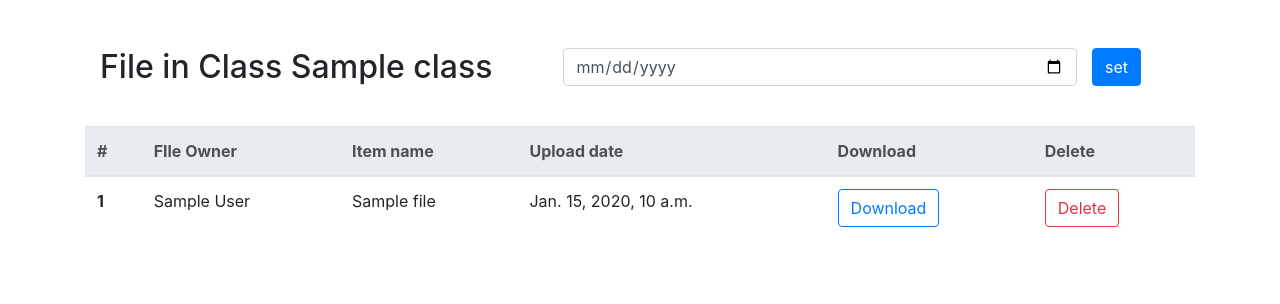
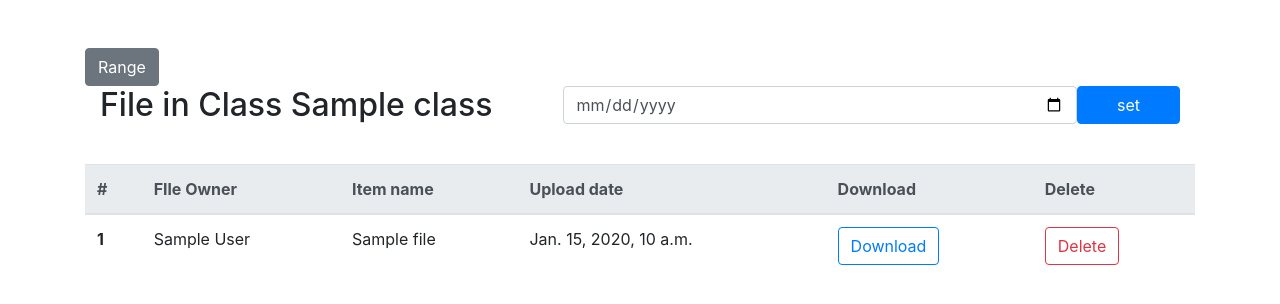
Before and after one commit to bintangx1902/lab_app_assistant, a Django app: template assistant/templates/temp_/list_.html in a window 1280 px wide. Shown: the part 66-370 px from the top of the page. Run offline with Django 3.2, Linux system fonts and the light colour scheme; the template is opened without the code that fills it: most values are stand-ins (such as "Sample title", 1, 10 or a date in 2020).

Commit message:
template for seeing uploaded file

```diff
--- a/assistant/templates/temp_/list_.html
+++ b/assistant/templates/temp_/list_.html
@@ -1,16 +1,52 @@
 {% extends 'base.html' %}
+
+{% block head %}
+<style>
+    label.col-2 {
+        display: none;
+    }
+
+    #end_date_div {
+        display: none;
+    }
+    #to_date{
+        display: none;
+    }
+</style>
+{% endblock %}
 
 {% block content %}
 <div class="container my-5">
+    <input type="button" value="Range" class="btn btn-secondary" onclick="showRange()" id="to_range">
+    <input type="button" value="Date" class="btn btn-secondary" onclick="showDate()" id="to_date">
+
     <div class="row mx-auto">
-        <div class="col-5">
+        <div class="col-12 col-lg-5">
             <h2>File in Class {{ class }}</h2>
         </div>
-        <form method="get" class="col-7">
+
+        <form method="get" class="col-12 col-lg-7">
             <div class="row mx-auto">
-                <input type="date" name="date" id="date" class="form-control col-10">
-                <div class="form-group col-2">
-                    <button class="btn btn-primary">set</button>
+                <label for="date" class="col-2" id="label1">Start Date</label>
+
+                <div class="col-12" id="input_date1">
+                    <div class="row">
+                        <input type="date" name="date" id="date" class="form-control col-10">
+                        <div class="form-group col-2 p-0" >
+                            <button class="btn btn-primary col">set</button>
+                        </div>
+                    </div>
+                </div>
+            </div>
+            <div class="row mx-auto" id="end_date_div">
+                <label for="end_date" class="col-2" id="label2">End Date</label>
+                <div class="col-12" id="input_date2">
+                    <div class="row">
+                        <input type="date" name="end_date" id="end_date" class="form-control col-10">
+                        <div class="form-group col-2 p-0" >
+                            <button class="btn btn-primary col">set</button>
+                        </div>
+                    </div>
                 </div>
             </div>
         </form>
@@ -52,3 +88,27 @@
     </div>
 </div>
 {% endblock %}
+
+{% block script %}
+<script>
+    function showRange() {
+        document.getElementById('label1').style.display = "inline-block"
+        document.getElementById('label2').style.display = "inline-block"
+        document.getElementById('end_date_div').style.display = "flex"
+        document.getElementById('to_range').style.display = "none"
+        document.getElementById('to_date').style.display = "inline-block"
+        document.getElementById('input_date1').className = "col-10"
+        document.getElementById('input_date2').className = "col-10"
+    }
+
+    function showDate() {
+        document.getElementById('label1').style.display = "none"
+        document.getElementById('label2').style.display = "none"
+        document.getElementById('end_date_div').style.display = "none"
+        document.getElementById('to_range').style.display = "inline-block"
+        document.getElementById('to_date').style.display = "none"
+        document.getElementById('input_date1').className = "col-12"
+
+    }
+</script>
+{% endblock %}
```
